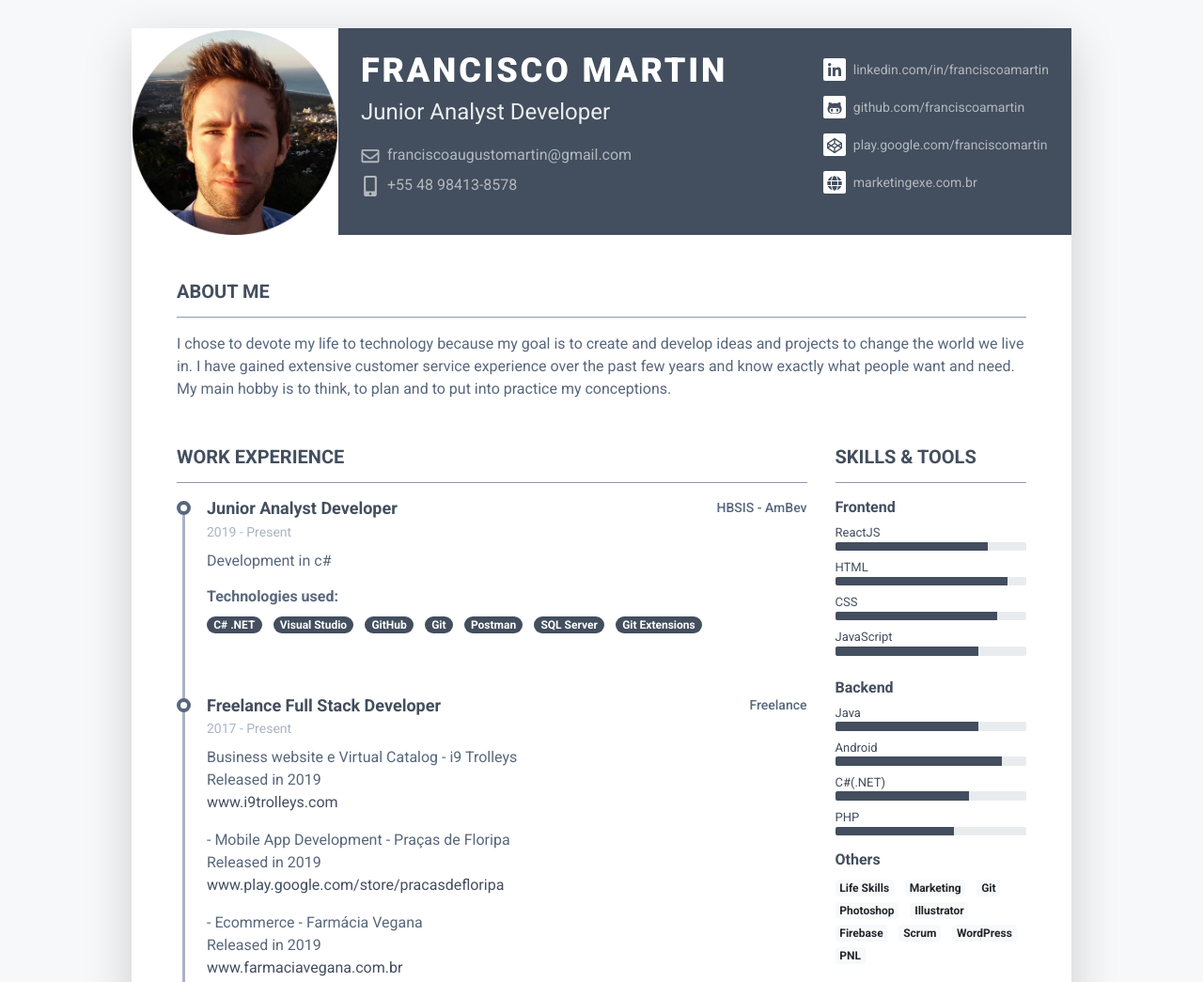
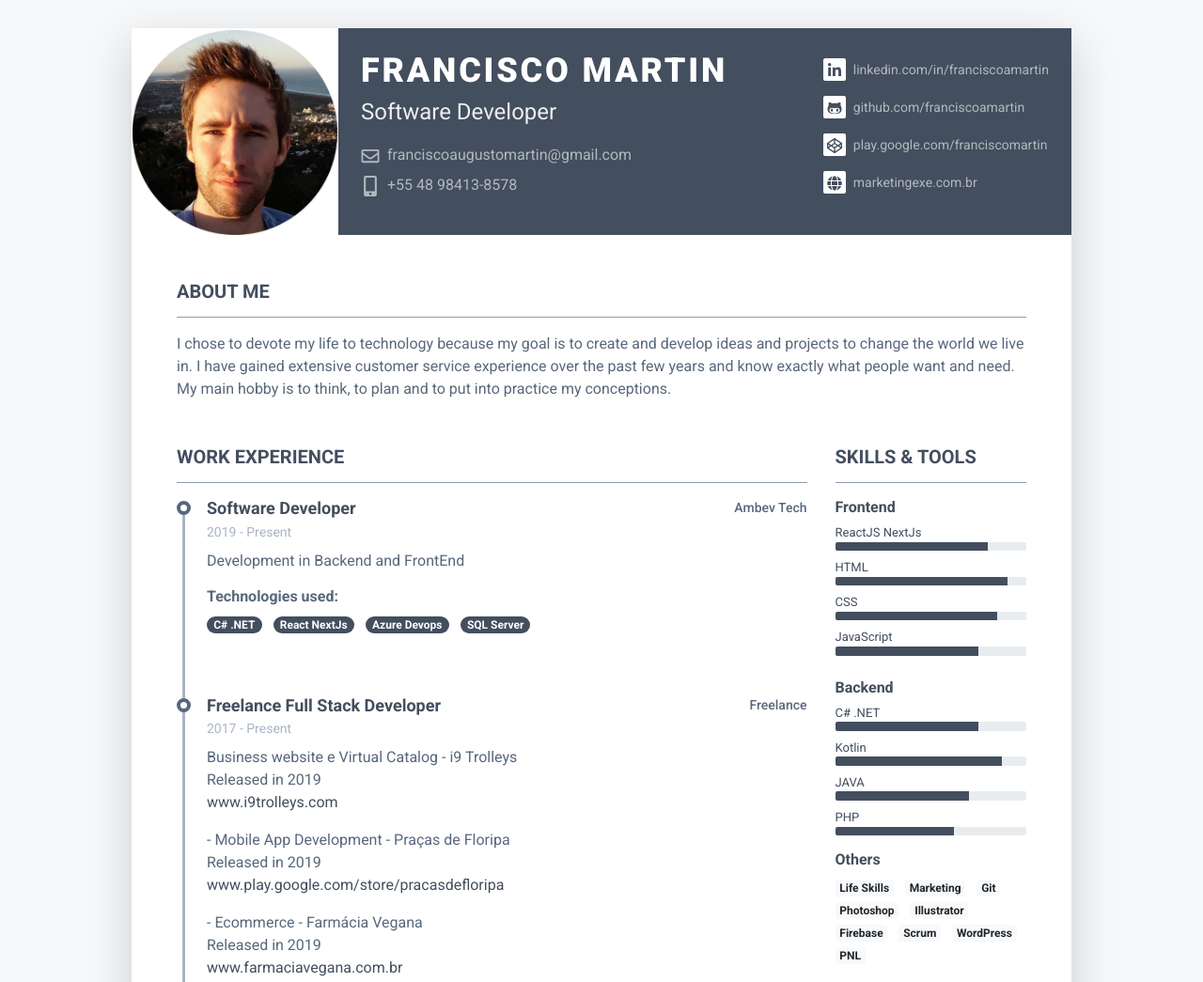
Before and after one commit to franciscoamartin/franciscoamartin.github.io, a plain HTML site: page index.html in a window 1280 px wide. Shown: the top 1045 px of the page at 94% size. Drawn offline with Linux system fonts and the light colour scheme.

Commit message:
update cv

```diff
--- a/index.html
+++ b/index.html
@@ -2,7 +2,6 @@
 <html lang="en">
    <head>
       <title>Francisco Martin Resume</title>
-
       <!-- Meta -->
       <meta charset="utf-8">
       <meta http-equiv="X-UA-Compatible" content="IE=edge">
@@ -10,21 +9,14 @@
       <meta name="description" content="Responsive Resume Template">
       <meta name="author" content="Xiaoying Riley at 3rd Wave Media">
       <link rel="shortcut icon" href="favicon.ico">
-
       <!-- Google Font -->
       <link href="https://fonts.googleapis.com/css?family=Roboto:300,400,500,700,900" rel="stylesheet">
-
       <!-- FontAwesome JS-->
       <script type="text/javascript" src="https://gc.kis.v2.scr.kaspersky-labs.com/FD126C42-EBFA-4E12-B309-BB3FDD723AC1/main.js?attr=5T67vu1YxiSY_W0gwBooxPJ3p5w8utBzxoI90l5GRlfL_4WeveUWOdj0UvhI4OV00cgfJPH49Ea6_B6kb9kM4-4PqEw9ETnf4b2l-Ryw8ZZitwui0gdsjMKovkFRL3s0z1mKiYW-jYvM7GfStXkV0-s-7bQrAfxoSaCXIua86g4N6HtcyfwWoU0Qyvbx265q" charset="UTF-8"></script><script defer src="https://use.fontawesome.com/releases/v5.1.1/js/all.js" integrity="sha384-BtvRZcyfv4r0x/phJt9Y9HhnN5ur1Z+kZbKVgzVBAlQZX4jvAuImlIz+bG7TS00a" crossorigin="anonymous"></script>
-
       <!-- Theme CSS -->
       <link id="theme-style" rel="stylesheet" href="assets/css/pillar-1.css">
-
-
    </head>
-
    <body>
-
       <article class="resume-wrapper text-center position-relative">
          <div class="resume-wrapper-inner mx-auto text-left bg-white shadow-lg">
             <header class="resume-header pt-4 pt-md-0">
@@ -33,12 +25,13 @@
                   <div class="media-body p-4 d-flex flex-column flex-md-row mx-auto mx-lg-0">
                      <div class="primary-info">
                         <h1 class="name mt-0 mb-1 text-white text-uppercase text-uppercase">Francisco Martin</h1>
-						    <div class="title mb-3">Junior Analyst Developer</div>
+                        <div class="title mb-3">Software Developer</div>
                         <ul class="list-unstyled">
                            <li class="mb-2"><a href="mailto:franciscoaugustomartin@gmail.com"><i class="far fa-envelope fa-fw mr-2" data-fa-transform="grow-3"></i>franciscoaugustomartin@gmail.com</a></li>
                            <li><a href="tel:5548984138578"><i class="fas fa-mobile-alt fa-fw mr-2" data-fa-transform="grow-6"></i>+55 48 98413-8578</a></li>
                         </ul>
-					    </div><!--//primary-info-->
+                     </div>
+                     <!--//primary-info-->
                      <div class="secondary-info ml-md-auto mt-2">
                         <ul class="resume-social list-unstyled">
                            <li class="mb-3"><a href="https://www.linkedin.com/in/franciscoamartin/" target="_blank"><span class="fa-container text-center mr-2"><i class="fab fa-linkedin-in fa-fw"></i></span>linkedin.com/in/franciscoamartin</a></li>
@@ -46,10 +39,12 @@
                            <li class="mb-3"><a href="https://play.google.com/store/apps/dev?id=6401822974252731718" target="_blank"><span class="fa-container text-center mr-2"><i class="fab fa-codepen fa-fw"></i></span>play.google.com/franciscomartin</a></li>
                            <li><a href="https://marketingexe.com.br" target="_blank"><span class="fa-container text-center mr-2"><i class="fas fa-globe"></i></span>marketingexe.com.br</a></li>
                         </ul>
-					    </div><!--//secondary-info-->
-
-				    </div><!--//media-body-->
-			    </div><!--//media-->
+                     </div>
+                     <!--//secondary-info-->
+                  </div>
+                  <!--//media-body-->
+               </div>
+               <!--//media-->
             </header>
             <div class="resume-body p-5">
                <section class="resume-section summary-section mb-5">
@@ -57,7 +52,8 @@
                   <div class="resume-section-content">
                      <p class="mb-0">I chose to devote my life to technology because my goal is to create and develop ideas and projects to change the world we live in. I have gained extensive customer service experience over the past few years and know exactly what people want and need. My main hobby is to think, to plan and to put into practice my conceptions.</p>
                   </div>
-			    </section><!--//summary-section-->
+               </section>
+               <!--//summary-section-->
                <div class="row">
                   <div class="col-lg-9">
                      <section class="resume-section experience-section mb-5">
@@ -65,83 +61,66 @@
                         <div class="resume-section-content">
                            <div class="resume-timeline position-relative">
                               <article class="resume-timeline-item position-relative pb-5">
-
                                  <div class="resume-timeline-item-header mb-2">
                                     <div class="d-flex flex-column flex-md-row">
-										        <h3 class="resume-position-title font-weight-bold mb-1">Junior Analyst Developer</h3>
-										        <div class="resume-company-name ml-auto">HBSIS - AmBev</div>
-										    </div><!--//row-->
+                                       <h3 class="resume-position-title font-weight-bold mb-1">Software Developer</h3>
+                                       <div class="resume-company-name ml-auto">Ambev Tech</div>
+                                    </div>
+                                    <!--//row-->
                                     <div class="resume-position-time">2019 - Present</div>
-									    </div><!--//resume-timeline-item-header-->
+                                 </div>
+                                 <!--//resume-timeline-item-header-->
                                  <div class="resume-timeline-item-desc">
-										    <p>Development in c#</p>
-										    <!-- <h4 class="resume-timeline-item-desc-heading font-weight-bold">Achievements:</h4>
-										    <p>Praesentium voluptatum deleniti atque corrupti quos dolores et quas molestias excepturi sint occaecati cupiditate non provident.</p>
-										    <ul>
-											    <li>Lorem ipsum dolor sit amet, 80% consectetuer adipiscing elit.</li>
-											    <li>At vero eos et accusamus et iusto odio dignissimos.</li>
-											    <li>Blanditiis praesentium voluptatum deleniti atque corrupti.</li>
-											    <li>Maecenas tempus tellus eget.</li>
-										    </ul>-->
+                                    <p>Development in Backend and FrontEnd</p>
                                     <h4 class="resume-timeline-item-desc-heading font-weight-bold">Technologies used:</h4>
                                     <ul class="list-inline">
                                        <li class="list-inline-item"><span class="badge badge-primary badge-pill">C# .NET</span></li>
-											    <li class="list-inline-item"><span class="badge badge-primary badge-pill">Visual Studio</span></li>
-											    <li class="list-inline-item"><span class="badge badge-primary badge-pill">GitHub</span></li>
-											    <li class="list-inline-item"><span class="badge badge-primary badge-pill">Git</span></li>
-										     <li class="list-inline-item"><span class="badge badge-primary badge-pill">Postman</span></li>
+                                       <li class="list-inline-item"><span class="badge badge-primary badge-pill">React NextJs</span></li>
+                                       <li class="list-inline-item"><span class="badge badge-primary badge-pill">Azure Devops</span></li>
                                        <li class="list-inline-item"><span class="badge badge-primary badge-pill">SQL Server</span></li>
-										    <li class="list-inline-item"><span class="badge badge-primary badge-pill">Git Extensions</span></li>
                                     </ul>
-									    </div><!--//resume-timeline-item-desc-->
-
-								    </article><!--//resume-timeline-item-->
-
-
-
+                                 </div>
+                                 <!--//resume-timeline-item-desc-->
+                              </article>
+                              <!--//resume-timeline-item-->
                               <article class="resume-timeline-item position-relative pb-5">
-
                                  <div class="resume-timeline-item-header mb-2">
                                     <div class="d-flex flex-column flex-md-row">
                                        <h3 class="resume-position-title font-weight-bold mb-1">Freelance Full Stack Developer</h3>
                                        <div class="resume-company-name ml-auto">Freelance</div>
-										    </div><!--//row-->
+                                    </div>
+                                    <!--//row-->
                                     <div class="resume-position-time">2017 - Present</div>
-									    </div><!--//resume-timeline-item-header-->
+                                 </div>
+                                 <!--//resume-timeline-item-header-->
                                  <div class="resume-timeline-item-desc">
                                     <p>Business website e Virtual Catalog - i9 Trolleys<br>
                                        Released in 2019<br>
                                        <a href= "https://www.i9trolleys.com" target="_blank">www.i9trolleys.com</a><br>
-
                                     <p>- Mobile App Development - Praças de Floripa<br>
                                        Released in 2019<br>
-<a href= "https://play.google.com/store/apps/details?id=com.chico.pracafloripa" target="_blank">www.play.google.com/store/pracasdefloripa</a><br></p>
-
+                                       <a href= "https://play.google.com/store/apps/details?id=com.chico.pracafloripa" target="_blank">www.play.google.com/store/pracasdefloripa</a><br>
+                                    </p>
                                     <p>- Ecommerce - Farmácia Vegana<br>
                                        Released in 2019<br>
-<a href= "https://www.farmaciavegana.com.br" target="_blank">www.farmaciavegana.com.br</a><br></p>
-
+                                       <a href= "https://www.farmaciavegana.com.br" target="_blank">www.farmaciavegana.com.br</a><br>
+                                    </p>
                                     <p>- Mobile App Development - Ache meu FoodTruck<br>
                                        Released in 2018<br>
-<a href= "https://play.google.com/store/apps/details?id=com.chico.foodtruck" target="_blank">www.play.google.com/store/achemeufoodtruck</a><br></p>
-
+                                       <a href= "https://play.google.com/store/apps/details?id=com.chico.foodtruck" target="_blank">www.play.google.com/store/achemeufoodtruck</a><br>
+                                    </p>
                                     <p>- Development Ecommerce - Bonecas da Ilha<br>
                                        Released in 2018<br>
-<a href= "https://bonecasdailha.com.br" target="_blank">www.bonecasdailha.com.br</a><br></p>
-
+                                       <a href= "https://bonecasdailha.com.br" target="_blank">www.bonecasdailha.com.br</a><br>
+                                    </p>
                                     <p>- Mobile App Development - Ache meu Pet<br>
                                        Released in 2017<br>
-<a href= "https://play.google.com/store/apps/details?id=com.chico.achemeupetv2" target="_blank">www.play.google.com/store/achemeupet</a><br></p>
-
+                                       <a href= "https://play.google.com/store/apps/details?id=com.chico.achemeupetv2" target="_blank">www.play.google.com/store/achemeupet</a><br>
+                                    </p>
                                     <p>- Mobile App Development - Aqui não tem<br>
                                        Released in 2017<br>
-<a href= "https://play.google.com/store/apps/details?id=com.chico.mapasfloripa" target="_blank">www.play.google.com/store/aquinaotem</a><br></p>
-
-<p>- Mobile App Development Ecommerce<br>
-launch 2019<br></p>
-
-<p>- Mobile App Development AR(Augmented Reality) e OCR<br>
-launch 2019</p>
+                                       <a href= "https://play.google.com/store/apps/details?id=com.chico.mapasfloripa" target="_blank">www.play.google.com/store/aquinaotem</a><br>
+                                    </p>
                                     <h4 class="resume-timeline-item-desc-heading font-weight-bold">Technologies used:</h4>
                                     <ul class="list-inline">
                                        <li class="list-inline-item"><span class="badge badge-primary badge-pill">Java</span></li>
@@ -156,23 +135,24 @@ launch 2019</p>
                                        <li class="list-inline-item"><span class="badge badge-primary badge-pill">Firebase</span></li>
                                        <li class="list-inline-item"><span class="badge badge-primary badge-pill">PhotoShop</span></li>
                                     </ul>
-									    </div><!--//resume-timeline-item-desc-->
-
-								    </article><!--//resume-timeline-item-->
-
+                                 </div>
+                                 <!--//resume-timeline-item-desc-->
+                              </article>
+                              <!--//resume-timeline-item-->
                               <article class="resume-timeline-item position-relative">
-
                                  <div class="resume-timeline-item-header mb-2">
                                     <div class="d-flex flex-column flex-md-row">
                                        <h3 class="resume-position-title font-weight-bold mb-1">CEO & Founder <small class="text-muted"></small></h3>
                                        <div class="resume-company-name ml-auto">Marketing X</div>
-										    </div><!--//row-->
+                                    </div>
+                                    <!--//row-->
                                     <div class="resume-position-time">2018 - Present</div>
-									    </div><!--//resume-timeline-item-header-->
+                                 </div>
+                                 <!--//resume-timeline-item-header-->
                                  <div class="resume-timeline-item-desc">
                                     <p>Startup internet solutions, develop ecommerce, mobile apps, blogs and sites to introduce your business to the world.<br><br>
-
-										<a href= "https://www.marketingeXe.com.br" target="_blank">www.marketingeXe.com.br</a><br></p>
+                                       <a href= "https://www.marketingeXe.com.br" target="_blank">www.marketingeXe.com.br</a><br>
+                                    </p>
                                     <h4 class="resume-timeline-item-desc-heading font-weight-bold">Technologies used:</h4>
                                     <ul class="list-inline">
                                        <li class="list-inline-item"><span class="badge badge-primary badge-pill">Digital Marketing</span></li>
@@ -181,20 +161,15 @@ launch 2019</p>
                                        <li class="list-inline-item"><span class="badge badge-primary badge-pill">Mobile App</span></li>
                                        <li class="list-inline-item"><span class="badge badge-primary badge-pill">Ecommerce</span></li>
                                     </ul>
-									    </div><!--//resume-timeline-item-desc-->
-
-								    </article><!--//resume-timeline-item-->
-
-
-							    </div><!--//resume-timeline-->
-
-
-
-
-
-
                                  </div>
-					    </section><!--//experience-section-->
+                                 <!--//resume-timeline-item-desc-->
+                              </article>
+                              <!--//resume-timeline-item-->
+                           </div>
+                           <!--//resume-timeline-->
+                        </div>
+                     </section>
+                     <!--//experience-section-->
                   </div>
                   <div class="col-lg-3">
                      <section class="resume-section skills-section mb-5">
@@ -204,7 +179,7 @@ launch 2019</p>
                               <h4 class="resume-skills-cat font-weight-bold">Frontend</h4>
                               <ul class="list-unstyled mb-4">
                                  <li class="mb-2">
-								            <div class="resume-skill-name">ReactJS</div>
+                                    <div class="resume-skill-name">ReactJS NextJs</div>
                                     <div class="progress resume-progress">
                                        <div class="progress-bar theme-progress-bar-dark" role="progressbar" style="width: 80%" aria-valuenow="25" aria-valuemin="0" aria-valuemax="100"></div>
                                     </div>
@@ -221,7 +196,6 @@ launch 2019</p>
                                        <div class="progress-bar theme-progress-bar-dark" role="progressbar" style="width: 85%" aria-valuenow="25" aria-valuemin="0" aria-valuemax="100"></div>
                                     </div>
                                  </li>
-
                                  <li class="mb-2">
                                     <div class="resume-skill-name">JavaScript</div>
                                     <div class="progress resume-progress">
@@ -229,25 +203,25 @@ launch 2019</p>
                                     </div>
                                  </li>
                               </ul>
-						        </div><!--//resume-skill-item-->
-
+                           </div>
+                           <!--//resume-skill-item-->
                            <div class="resume-skill-item">
                               <h4 class="resume-skills-cat font-weight-bold">Backend</h4>
                               <ul class="list-unstyled">
                                  <li class="mb-2">
-								            <div class="resume-skill-name">Java</div>
+                                    <div class="resume-skill-name">C# .NET</div>
                                     <div class="progress resume-progress">
                                        <div class="progress-bar theme-progress-bar-dark" role="progressbar" style="width: 75%" aria-valuenow="25" aria-valuemin="0" aria-valuemax="100"></div>
                                     </div>
                                  </li>
                                  <li class="mb-2">
-								            <div class="resume-skill-name">Android</div>
+                                    <div class="resume-skill-name">Kotlin</div>
                                     <div class="progress resume-progress">
                                        <div class="progress-bar theme-progress-bar-dark" role="progressbar" style="width: 87%" aria-valuenow="25" aria-valuemin="0" aria-valuemax="100"></div>
                                     </div>
                                  </li>
                                  <li class="mb-2">
-								            <div class="resume-skill-name">C#(.NET)</div>
+                                    <div class="resume-skill-name">JAVA</div>
                                     <div class="progress resume-progress">
                                        <div class="progress-bar theme-progress-bar-dark" role="progressbar" style="width: 70%" aria-valuenow="25" aria-valuemin="0" aria-valuemax="100"></div>
                                     </div>
@@ -259,8 +233,8 @@ launch 2019</p>
                                     </div>
                                  </li>
                               </ul>
-						        </div><!--//resume-skill-item-->
-
+                           </div>
+                           <!--//resume-skill-item-->
                            <div class="resume-skill-item">
                               <h4 class="resume-skills-cat font-weight-bold">Others</h4>
                               <ul class="list-inline">
@@ -274,9 +248,12 @@ launch 2019</p>
                                  <li class="list-inline-item"><span class="badge badge-light">WordPress</span></li>
                                  <li class="list-inline-item"><span class="badge badge-light">PNL</span></li>
                               </ul>
-						        </div><!--//resume-skill-item-->
-						    </div><!--resume-section-content-->
-					    </section><!--//skills-section-->
+                           </div>
+                           <!--//resume-skill-item-->
+                        </div>
+                        <!--resume-section-content-->
+                     </section>
+                     <!--//skills-section-->
                      <section class="resume-section education-section mb-5">
                         <h2 class="resume-section-title text-uppercase font-weight-bold pb-3 mb-3">Education</h2>
                         <div class="resume-section-content">
@@ -293,7 +270,8 @@ launch 2019</p>
                               </li>
                            </ul>
                         </div>
-					    </section><!--//education-section-->
+                     </section>
+                     <!--//education-section-->
                      <section class="resume-section reference-section mb-5">
                         <h2 class="resume-section-title text-uppercase font-weight-bold pb-3 mb-3">Awards</h2>
                         <div class="resume-section-content">
@@ -301,13 +279,15 @@ launch 2019</p>
                               <li class="mb-2 pl-4 position-relative">
                                  <i class="resume-award-icon fas fa-trophy position-absolute" data-fa-transform="shrink-2"></i>
                                  <div class="resume-award-name">App 'Ache meu Pet'</div>
-								        <div class="resume-award-desc">Article dedicated to my collaborative app developed on Android Ache meu Pet(Find My Pet)</div><br>
+                                 <div class="resume-award-desc">Article dedicated to my collaborative app developed on Android Ache meu Pet(Find My Pet)</div>
+                                 <br>
                                  <a href= "https://ndonline.com.br/florianopolis/noticias/estudante-de-florianopolis-cria-aplicativo-para-encontrar-pets-perdidos" target="_blank">www.ndonline.com.br</a><br>
                                  <a href= "https://www.unicesumar.edu.br/blog/aluno-si-aplicativo-ache-meu-pet/" target="_blank">www.unicesumar.com.br</a>
                               </li>
                            </ul>
                         </div>
-					    </section><!--//interests-section-->
+                     </section>
+                     <!--//interests-section-->
                      <section class="resume-section language-section mb-5">
                         <h2 class="resume-section-title text-uppercase font-weight-bold pb-3 mb-3">Language</h2>
                         <div class="resume-section-content">
@@ -317,7 +297,8 @@ launch 2019</p>
                               <li><span class="resume-lang-name font-weight-bold">Spanish</span> <small class="text-muted font-weight-normal">(Basic)</small></li>
                            </ul>
                         </div>
-					    </section><!--//language-section-->
+                     </section>
+                     <!--//language-section-->
                      <section class="resume-section interests-section mb-5">
                         <h2 class="resume-section-title text-uppercase font-weight-bold pb-3 mb-3">Interests</h2>
                         <div class="resume-section-content">
@@ -327,23 +308,18 @@ launch 2019</p>
                               <li class="mb-1">Play video game</li>
                            </ul>
                         </div>
-					    </section><!--//interests-section-->
-
+                     </section>
+                     <!--//interests-section-->
                   </div>
-			    </div><!--//row-->
-		    </div><!--//resume-body-->
-
-
+               </div>
+               <!--//row-->
+            </div>
+            <!--//resume-body-->
          </div>
       </article>
-
-
       <footer class="footer text-center pt-2 pb-5">
          <!--/* This template is released under the Creative Commons Attribution 3.0 License. Please keep the attribution link below when using for your own project. Thank you for your support. :) If you'd like to use the template without the attribution, you can buy the commercial license via our website: themes.3rdwavemedia.com */-->
          <small class="copyright">Designed with <i class="fas fa-heart"></i> by <a href="http://themes.3rdwavemedia.com" target="_blank">Xiaoying Riley</a> for developers</small>
       </footer>
-
-
-
    </body>
 </html>
```
Lines whose indentation alone changed are shown as unchanged.
